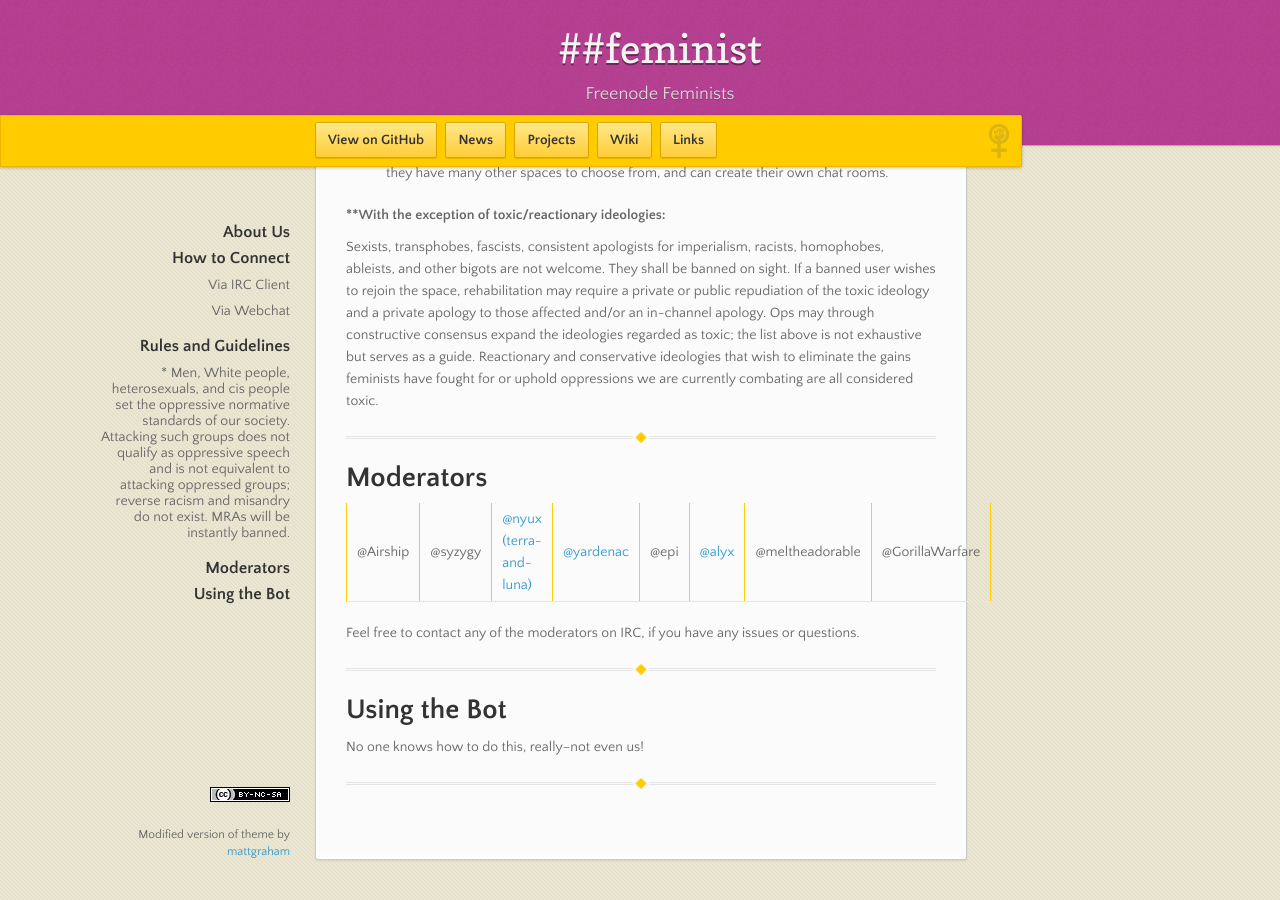
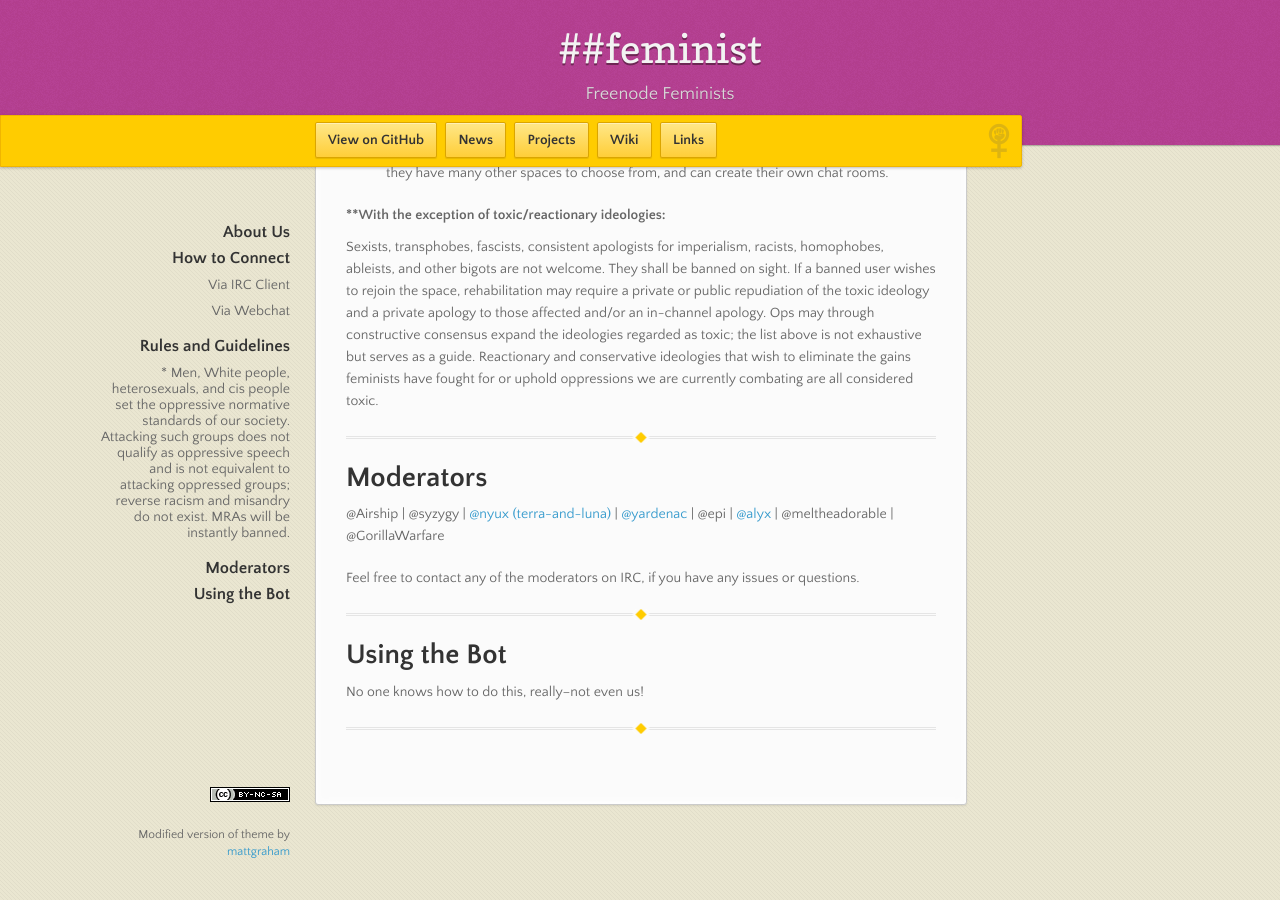
Before and after one commit to feminism-chat/feminism-chat.github.io, a Jekyll site: the page built from index.md, in a window 1280 px wide and 900 px high, scrolled down 3258 px. Built offline with Jekyll 4.4.1, drawn with Linux system fonts in a browser that asks for light colours; nearby versions of some CDN libraries.

Commit message:
Fix formatting issue?

```diff
--- a/index.md
+++ b/index.md
@@ -99,7 +99,7 @@ Sexists, transphobes, fascists, consistent apologists for imperialism, racists,
 
 # Moderators
 
-@Airship | @syzygy | [@nyux (terra-and-luna)](https://shadowscrescent.wordpress.com) | [@yardenac](https://github.com/yardenac) | @epi | [@alyx](http://alyx.io) | @meltheadorable | @GorillaWarfare
+@Airship \| @syzygy \| [@nyux (terra-and-luna)](https://shadowscrescent.wordpress.com) \| [@yardenac](https://github.com/yardenac) \| @epi \| [@alyx](http://alyx.io) \| @meltheadorable \| @GorillaWarfare
 
 Feel free to contact any of the moderators on IRC, if you have any issues or questions.
 
```
